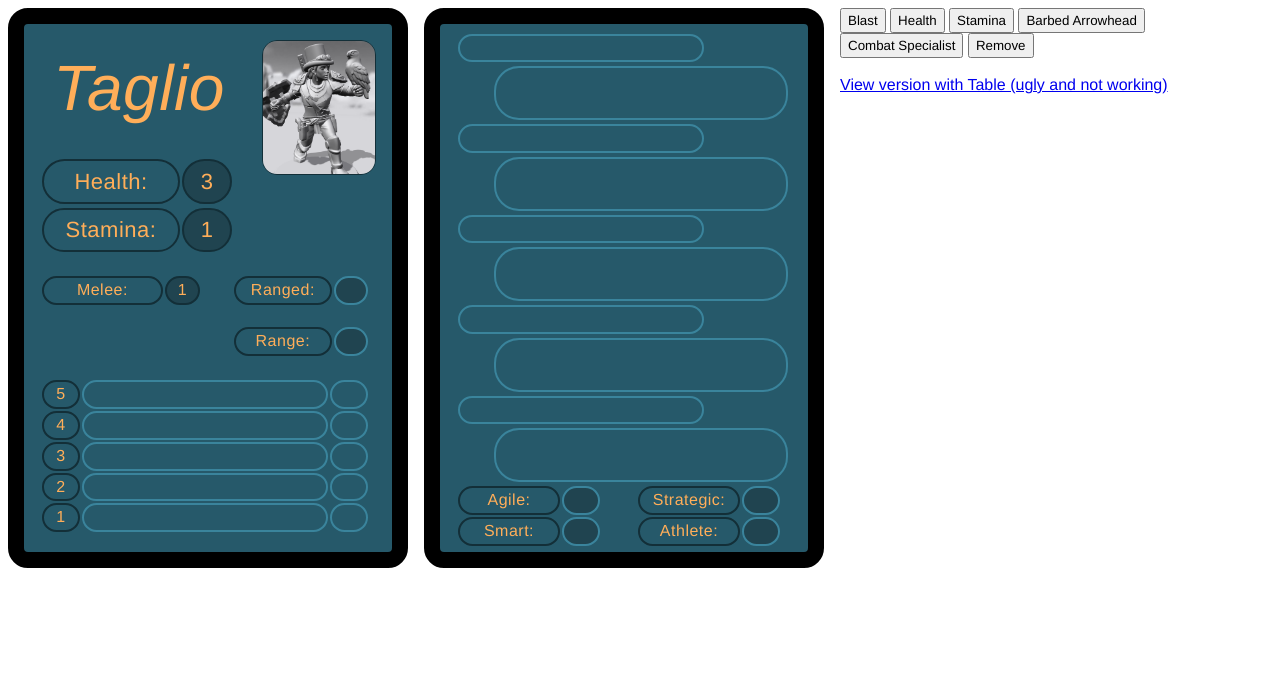
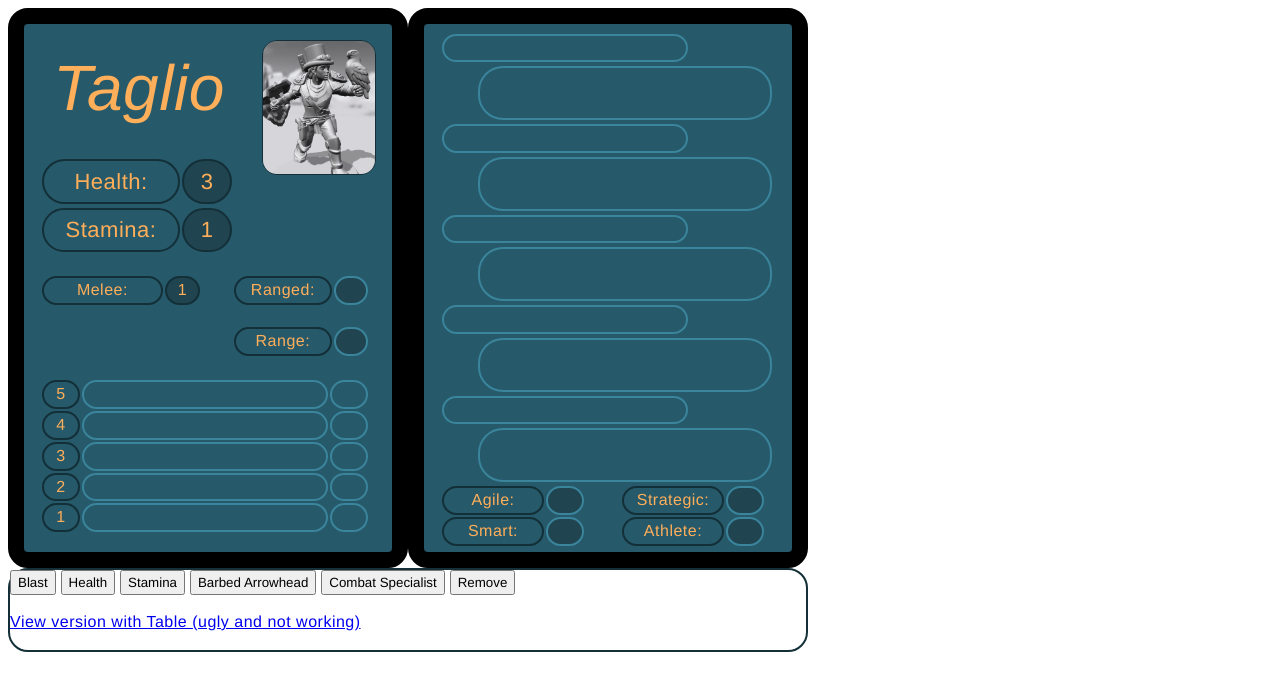
Before and after one commit to jamesholbert/jamesholbert.github.io, a plain HTML site: page index.html in a window 1280 px wide. Drawn offline with Linux system fonts and the light colour scheme.

Commit message:
small touch up

```diff
--- a/css/stylesheet.css
+++ b/css/stylesheet.css
@@ -56,7 +56,8 @@ table {
 }
 
 .big-description {
-  line-height: .5
+  line-height: .5;
+  letter-spacing: .01em;
 }
 
 td {
@@ -102,7 +103,7 @@ td {
   height: 35em;
   width: 25em;
   background-color: #26596A;
-  margin-right: 1em;
+  /*margin-right: 1em;*/
 }
 
 .health {
@@ -114,4 +115,8 @@ td {
   width: 15em;
 }
 
+.buttons {
+  clear: both;
+  width: 50em;
+}
 /*# sourceMappingURL=bootstrap.css.map
--- a/index.html
+++ b/index.html
@@ -172,8 +172,8 @@
     </table>
   </div>
   <script src="js/script.js"></script>
-
-  <button style="clear: both" onclick="btnBlast()">Blast</button>
+  <div class="buttons">
+  <button onclick="btnBlast()">Blast</button>
   <button onclick="btnHealth()">Health</button>
   <button onclick="btnStamina()">Stamina</button>
   <!-- <button onclick="btnCallPet()">Call Pet</button> -->
```
